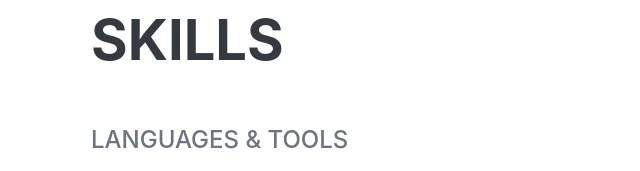
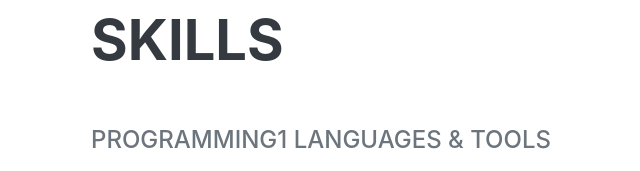
Before and after one commit to 18101003rakin/Rakin, a plain HTML site: page index.html in a window 1280 px wide. Shown: the part 1940-2111 px from the top of the page, without its empty margins (229-869 px from the left). Drawn offline with nearby package versions, Linux system fonts and the light colour scheme; a web font is replaced by a local one.

Commit message:
Update index.html

```diff
--- a/index.html
+++ b/index.html
@@ -98,7 +98,7 @@
             <section class="resume-section" id="skills">
                 <div class="resume-section-content">
                     <h2 class="mb-5">Skills</h2>
-                    <div class="subheading mb-3"> Languages & Tools</div>
+                    <div class="subheading mb-3">Programming1 Languages & Tools</div>
                     <ul class="list-inline dev-icons">
                         <li class="list-inline-item"><i class="fab fa-html5"></i></li>
                         <li class="list-inline-item"><i class="fab fa-css3-alt"></i></li>
```
